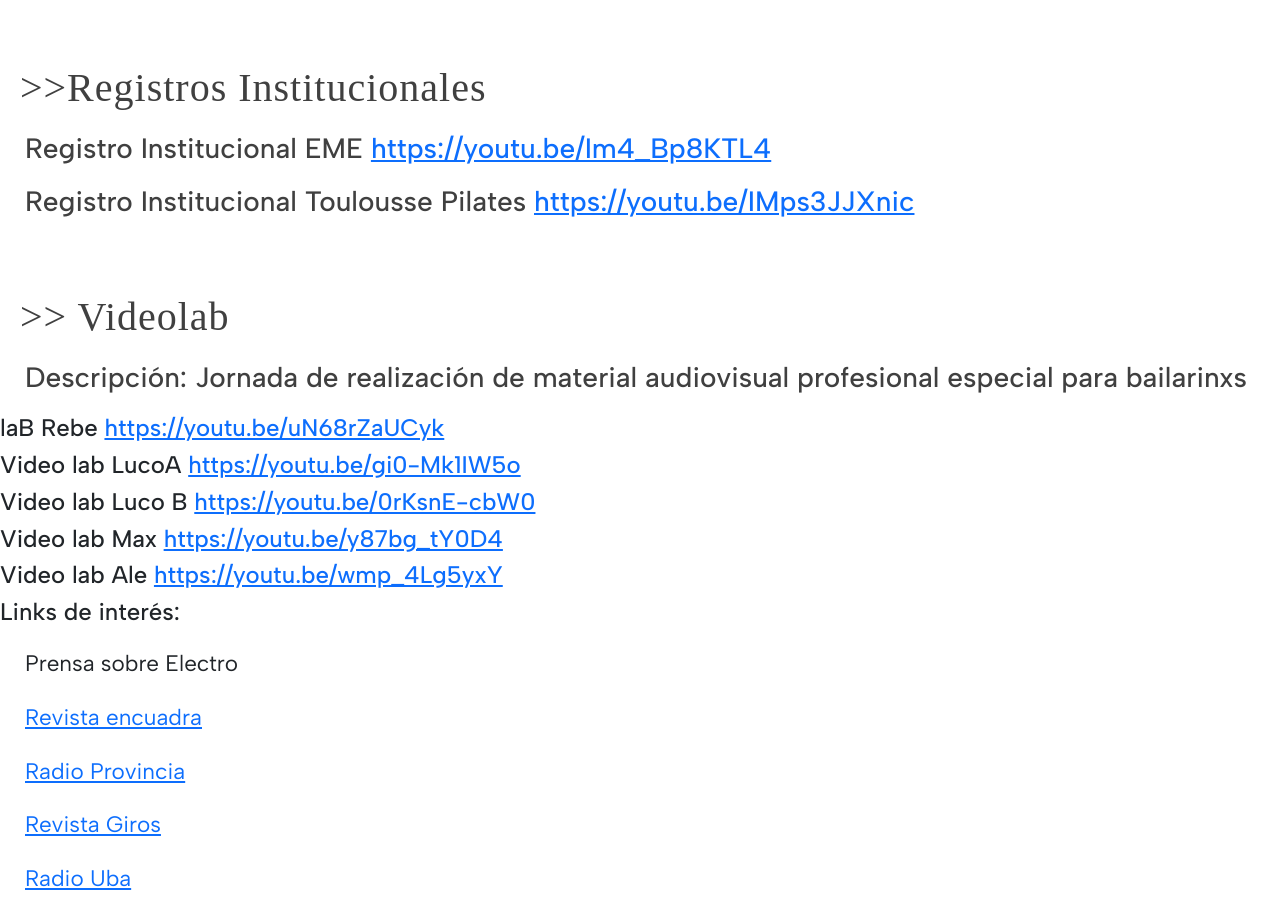
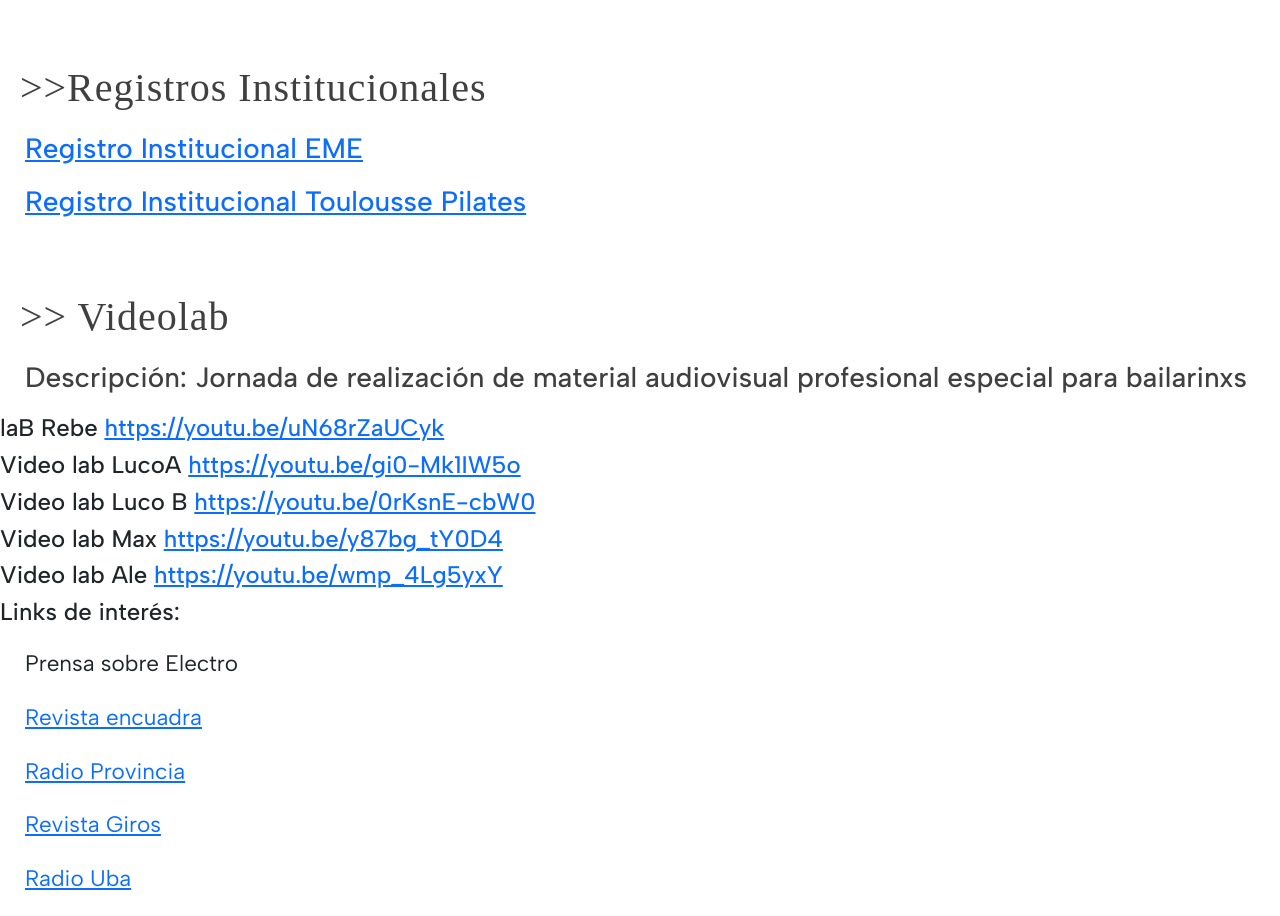
Before and after one commit to DarioMRosiansky/limitrofe, a website: page pages/producciones.html in a window 1280 px wide. Shown: the part 5420-6336 px from the top of the page. Drawn offline with nearby package versions, Linux system fonts and the light colour scheme; a web font is replaced by a local one.

Commit message:
Update producciones.html

```diff
--- a/pages/producciones.html
+++ b/pages/producciones.html
@@ -323,8 +323,8 @@
                 </div>
                 <div>
                     <h2 id="ProdEventos"> >>Registros Institucionales </h2>
-                    <h3>Registro Institucional EME <a href="https://youtu.be/Im4_Bp8KTL4">https://youtu.be/Im4_Bp8KTL4</a></h3>
-                    <h3>Registro Institucional Toulousse Pilates <a href="https://youtu.be/IMps3JJXnic">https://youtu.be/IMps3JJXnic</a></h3>
+                    <h3><a href="https://youtu.be/Im4_Bp8KTL4">Registro Institucional EME </a></h3>
+                    <h3><a href="https://youtu.be/IMps3JJXnic">Registro Institucional Toulousse Pilates</a></h3>
                     <p><br></p>
                 </div>
 
```
